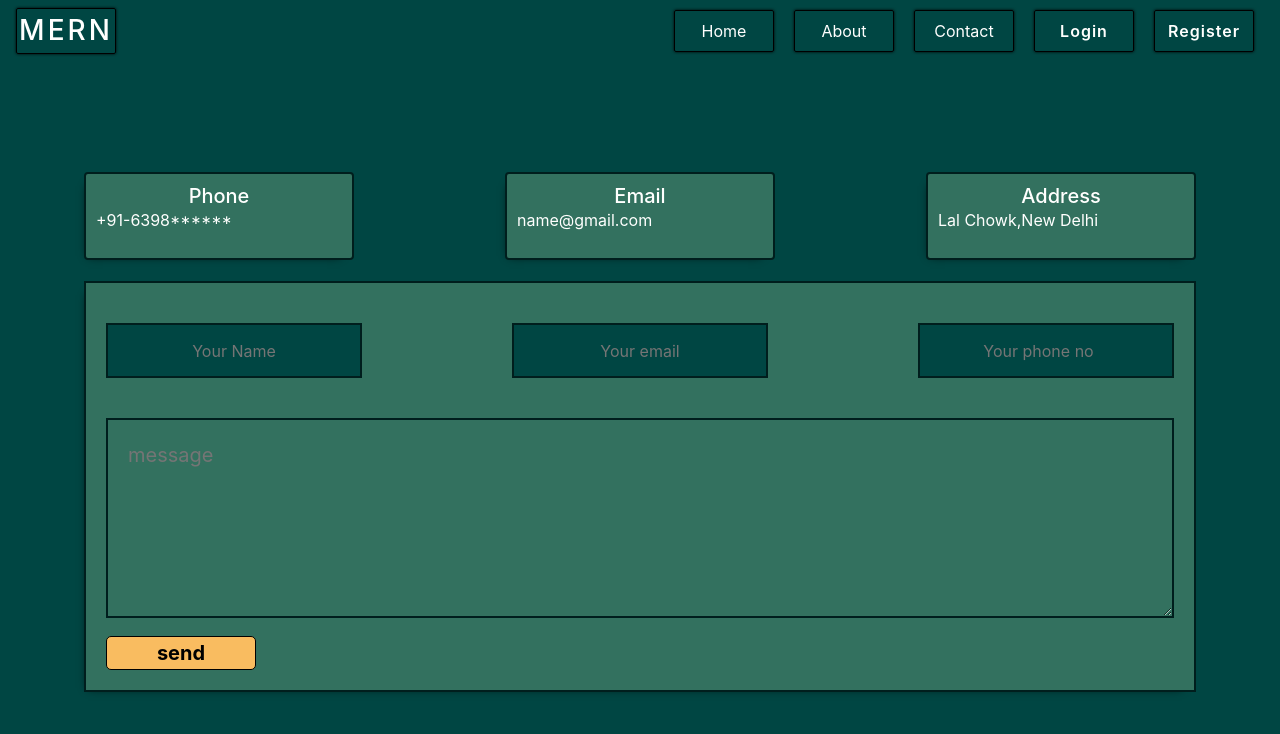
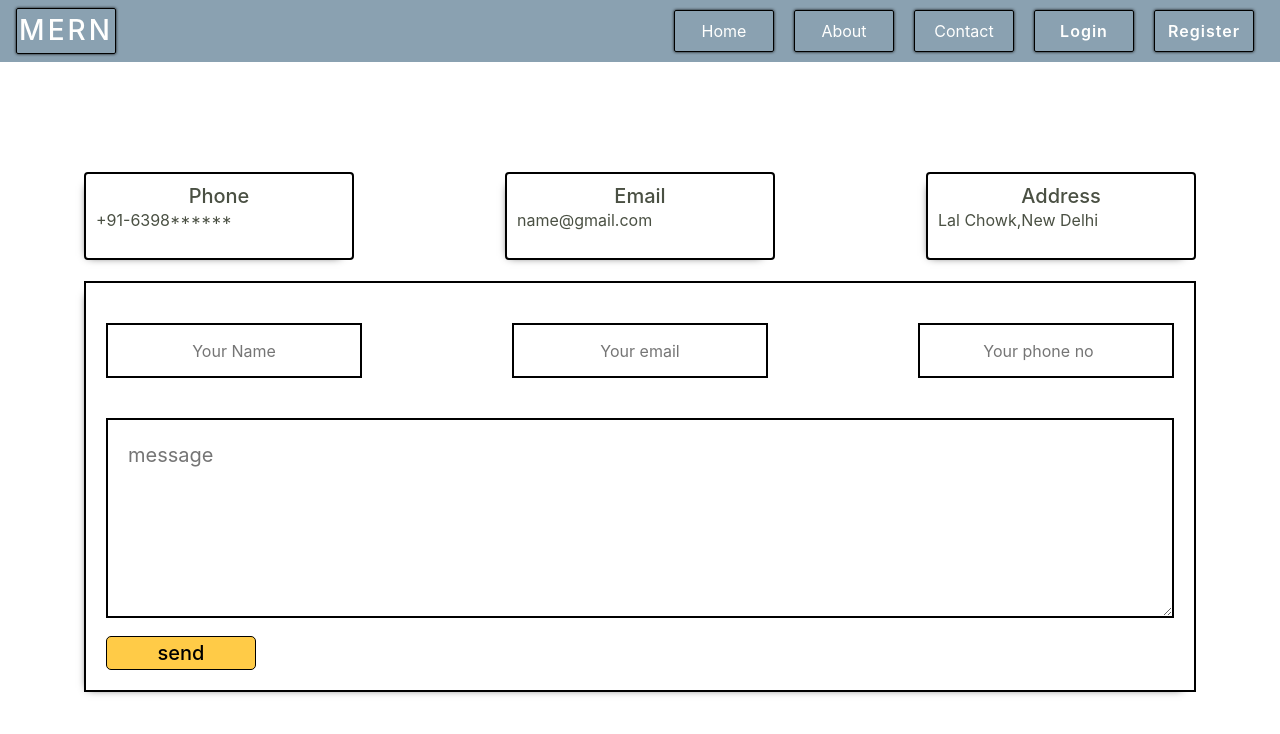
Before and after one commit to chirag6398/FirstMERNProject, a React (Create React App) app in the folder client/: page /contact in a window 1280 px wide. Shown: the top 734 px of the page. Built offline with nearby package versions, Linux system fonts and the light colour scheme; no server answers.

Commit message:
change color pallete

```diff
--- a/client/src/App.css
+++ b/client/src/App.css
@@ -1,5 +1,5 @@
 .app {
-  background-color: #004643;
+  /* background-color: #004643; */
   overflow: scroll;
   min-height: 100vh;
   width: 100vw;
--- a/client/src/components/Nav.js
+++ b/client/src/components/Nav.js
@@ -7,7 +7,7 @@ import { UserContext } from "../App";
 export default function Nav() {
   const { state } = useContext(UserContext);
   return (
-    <div className="nav__container" style={{ backgroundColor: "#004643" }}>
+    <div className="nav__container" style={{ backgroundColor: "#8AA1B1" }}>
       <nav className="navbar navbar-expand-lg navbar-light ">
         <Link className="navbar-brand" to="/">
           <h3 style={{ color: "#fffffe", letterSpacing: "3px" }}>MERN</h3>
--- a/client/src/styles/contact.css
+++ b/client/src/styles/contact.css
@@ -10,7 +10,7 @@
 .contact__sample1 {
   display: flex;
   align-items: center;
-  color: #fffffe;
+  color: #4A5043;
   justify-content: space-between;
   min-height: 100px;
   min-width: 294px;
@@ -29,18 +29,18 @@
   display: flex;
   flex-direction: column;
   margin-top: 10px;
-  background-color: #33715f;
+  background-color: white !important;
   border-radius: 4px;
-  border: 2px solid #001e1d;
+  border: 2px solid black;
   min-width: 270px;
   box-shadow: -5px 5px 9px -9px rgb(0, 0, 1);
   padding: 10px 10px;
 }
 .contact__sample2 {
   display: flex;
-  border: 2px solid #001e1d;
+  border: 2px solid black;
   flex-direction: column;
-  background-color: #33715f;
+  background-color: white !important;
   box-shadow: -5px 5px 9px -9px rgb(0, 0, 0.1);
   height: auto;
   min-width: 294px;
@@ -51,16 +51,16 @@
   width: auto;
   height: fit-content;
   flex-wrap: wrap;
-  color: #fffffe;
+  color: #4A5043;
   margin-bottom: 20px;
   justify-content: space-between;
 }
 .contact__userInputFields > .contact__input1 > input[type="text" i] {
   border: none;
-  color: #fffffe;
+  color: #4A5043;
 
-  background-color: #004643;
-  border: 2px solid #001e1d;
+  background-color: transparent;
+  border: 2px solid black;
   min-height: 55px;
   min-width: 250px;
   margin: 20px 0px;
@@ -68,20 +68,20 @@
 }
 .contact__userInputFields > .contact__input1 > input[type="email" i] {
   border: none;
-  color: #fffffe;
+  color: #4A5043;
   min-height: 55px;
   min-width: 250px;
   margin: 20px 0px;
-  background-color: #004643;
-  border: 2px solid #001e1d;
+  background-color: transparent;
+  border: 2px solid black;
 
   text-align: center;
 }
 .contact__userInputFields > .contact__input1 > input[type="number" i] {
   border: none;
-  color: #fffffe !important;
-  background-color: #004643 !important;
-  border: 2px solid #001e1d;
+  color: #4A5043 !important;
+  background-color: transparent !important;
+  border: 2px solid black;
   min-height: 45px;
   text-align: center;
   min-height: 55px;
@@ -90,7 +90,7 @@
 }
 .contact__userInputFields > .contact__input1 > input:focus {
   outline: none;
-  color: #fffffe;
+  color: #4A5043;
 }
 .contact__textArea {
   width: 100%;
@@ -100,16 +100,16 @@
   width: 100%;
 
   background: none;
-  border: 2px solid #001e1d;
+  border: 2px solid black;
   padding: 20px;
 
-  color: #fffffe;
+  color: #4A5043;
   min-height: 200px;
   font-size: 20px;
 }
 .contact__input2 > textarea:focus {
   outline: none;
-  color: #fffffe;
+  color: #4A5043;
 }
 .contact__button {
   width: 100%;
@@ -117,7 +117,7 @@
   min-height: 34px;
 }
 .contact__button > button {
-  background-color: #f9bc60;
+  background-color: #FFCB47;
   width: 150px;
   border: 1px solid black;
   border-radius: 5px;
@@ -125,7 +125,7 @@
   text-align: center;
   color: black;
   font-size: 20px;
-  font-weight: bold;
+  font-weight: 500;
   outline: none;
   transition: 2s all ease-in;
 }
--- a/client/src/styles/home.css
+++ b/client/src/styles/home.css
@@ -15,7 +15,7 @@
   align-items: center;
 }
 .home__content > p {
-  color: blue;
+  color: #4A5043;;
   font-family: "Courier New", Courier, monospace;
   font-weight: 600;
   font-size: large;
@@ -32,7 +32,7 @@
   left: 0px;
   width: 50%;
   height: 100vh;
-  background-color: rgb(224, 167, 167);
+  background-color: #9AC2C9;;
 }
 .home__rightDiv {
   display: flex;
--- a/client/src/styles/login.css
+++ b/client/src/styles/login.css
@@ -49,17 +49,17 @@
 }
 .login__fieldCloser > input[type="email" i] {
   border: none;
-  color: #fffffe;
+  color: #4A5043;
   margin-left: 3px;
   min-width: 167px;
-  background-color: #004643;
+  background-color: transparent;
 }
 .login__fieldCloser > input[type="password" i] {
   border: none;
-  color: #fffffe;
+  color: #4A5043;
   margin-left: 3px;
   min-width: 167px;
-  background-color: #004643;
+  background-color: transparent;
 }
 .login__fieldCloser > input:focus {
   outline: none;
--- a/client/src/styles/nav.css
+++ b/client/src/styles/nav.css
@@ -19,13 +19,18 @@
   text-align: center;
   margin: 0px 10px;
   box-shadow: 0px 0px 3px 0px rgb(0 0 1);
-
+ transition: 1s all ease-in-out;
 }
 .navbar-brand{
   width: 100px;
   border: 1px solid black;
   border-radius: 2px;
   box-shadow: 0px 0px 3px 0px rgb(0 0 1);
+  transition: 1s all ease-in-out;
+
+}
+.navbar-brand:hover,.nav-item:hover{
+  background-color: #7d8f9c;
 }
 @media (max-width:992px) {
   .nav-item{
--- a/client/src/styles/register.css
+++ b/client/src/styles/register.css
@@ -9,6 +9,7 @@
   display: flex;
   flex-wrap: wrap-reverse;
   justify-content: center;
+  background-color: #B9D8C2;
   margin-top: 50px;
   padding: 20px;
   height: auto;
@@ -53,31 +54,28 @@
   left: -224px;
 }
 
-/* .register__fieldCloser > input {
-  border: none;
-  background: transparent;
-} */
+
 .register__fieldCloser > input[type="text" i] {
   border: none;
-  color: #fffffe;
+  color: #4A5043;
 
-  background-color: #004643;
+  background-color: transparent;
 
   min-height: 45px;
 }
 .register__fieldCloser > input[type="email" i] {
   border: none;
-  color: #fffffe;
+  color: #4A5043;
 
-  background-color: #004643;
+  background-color: transparent;
 
   min-height: 45px;
 }
 .register__fieldCloser > input[type="password" i] {
   border: none;
-  color: #fffffe;
+  color: #4A5043;
 
-  background-color: #004643;
+  background-color: transparent;
 
   min-height: 45px;
 }
@@ -86,16 +84,16 @@
 }
 .register__submitButton {
   border: none;
-  background: #f9bc60;
+  background: #FFCB47;
   border-radius: 3px;
-  height: 30px;
+  height: 40px;
   width: 150px;
   font-weight: 600;
   transition: all 1s linear;
 }
 .register__submitButton:hover {
   box-shadow: -5px 5px 9px -9px rgb(0, 0, 1);
-  background-color: #da8f1e;
+  background-color: #dbaa2f;
 }
 .register__illustration {
   display: flex;
```
